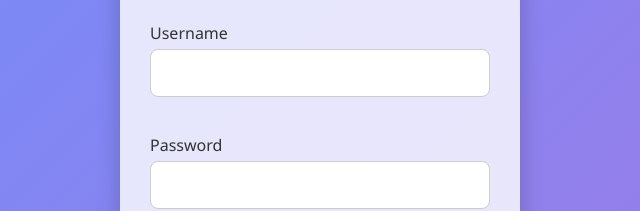
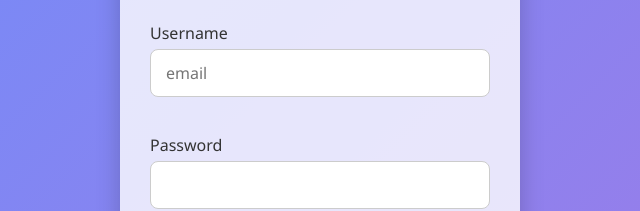
Before and after one commit to praveencs-dev/photoshareapp, a website: page public/register.html in a window 1280 px wide. Shown: the part 194-405 px from the top of the page, 320-960 px from the left. Drawn offline with Linux system fonts and the light colour scheme.

Commit message:
Update register.html

```diff
--- a/public/register.html
+++ b/public/register.html
@@ -9,7 +9,7 @@
   <main>
     <h2>Register</h2>
     <form id="registerForm">
-      <label>Username<br><input name="username" required></label><br>
+      <label>Username<br><input name="username" type="email" placeholder="email" required></label><br>
       <label>Password<br><input type="password" name="password" required></label><br>
       <label>Display Name<br><input name="display_name"></label><br>
       <button type="submit">Register</button>
```
